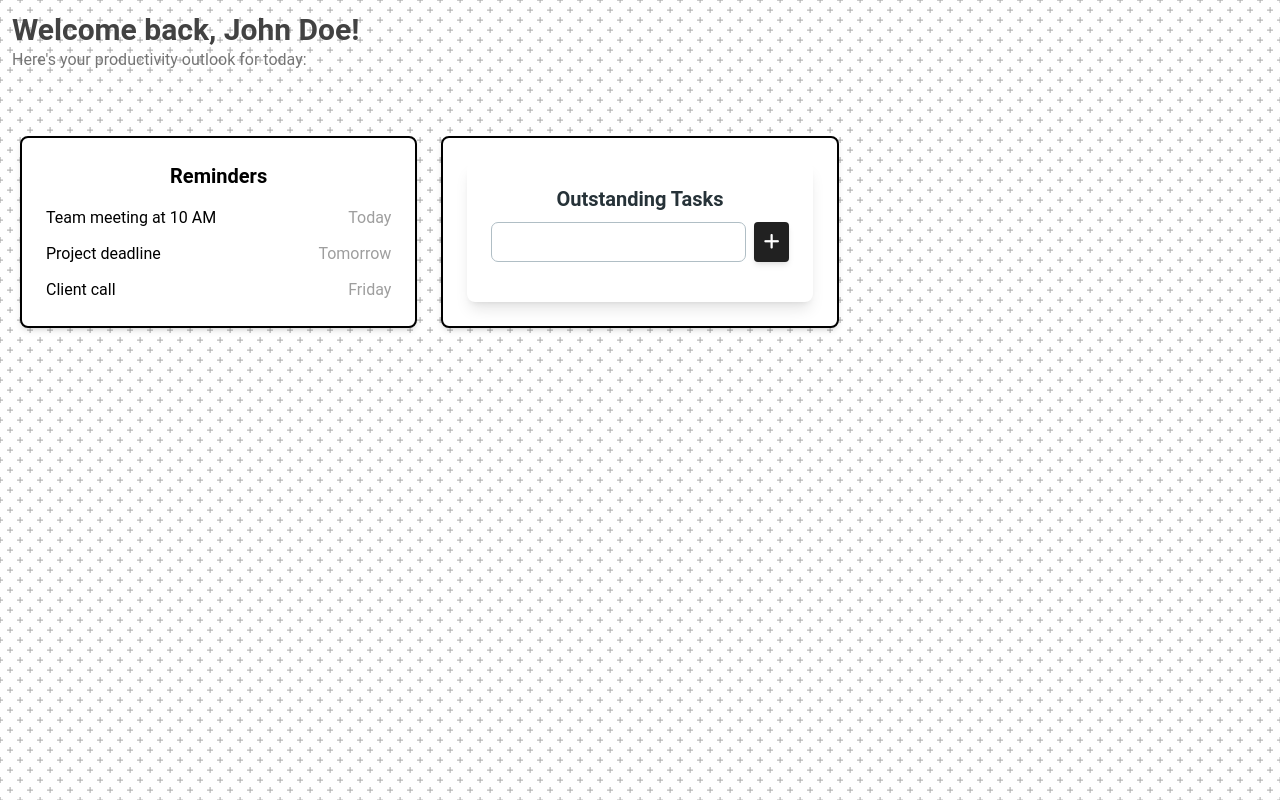
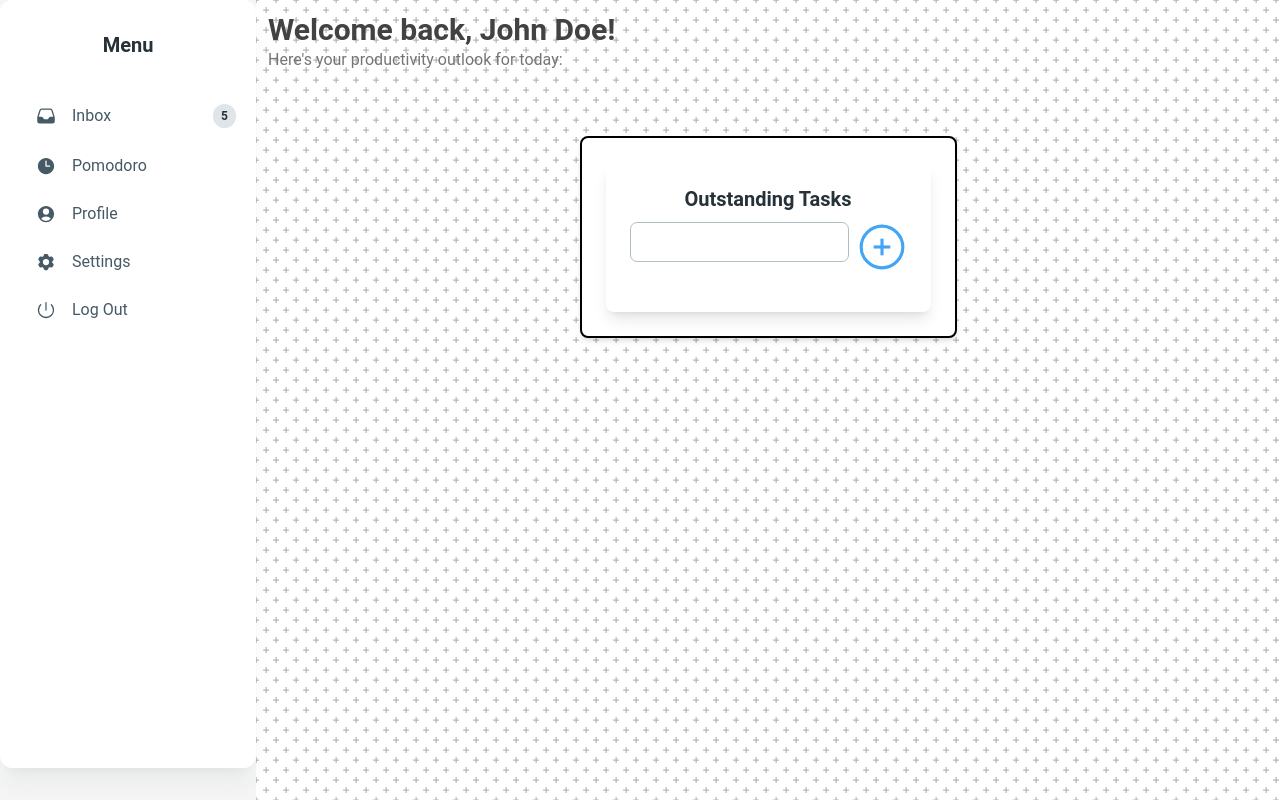
Before and after one commit to gka1m/Effizen-2, a React (Vite) app: page /home in a window 1280 px wide. Built offline with nearby package versions, Linux system fonts and the light colour scheme.

Commit message:
edited home page and added sidebar component

```diff
--- a/package.json
+++ b/package.json
@@ -11,6 +11,7 @@
   },
   "dependencies": {
     "@fortawesome/fontawesome-free": "^6.6.0",
+    "@heroicons/react": "^2.2.0",
     "@material-tailwind/react": "^2.1.10",
     "@types/react-router-dom": "^5.3.3",
     "react": "^18.3.1",
--- a/src/components/Navigation.tsx
+++ b/src/components/Navigation.tsx
@@ -198,26 +198,10 @@
         </Typography>
         <div className="hidden lg:block">{navList}</div>
         <div className="flex items-center gap-x-1">
-          <Button
-            variant="text"
-            size="sm"
-            className="hidden lg:inline-block"
-            placeholder={undefined}
-            onPointerEnterCapture={undefined}
-            onPointerLeaveCapture={undefined}
-          >
-            <span>Log In</span>
-          </Button>
-          <Button
-            variant="gradient"
-            size="sm"
-            className="hidden lg:inline-block"
-            placeholder={undefined}
-            onPointerEnterCapture={undefined}
-            onPointerLeaveCapture={undefined}
-          >
-            <span>Sign in</span>
-          </Button>
+          <button className="bg-blue-950 text-blue-400 border border-blue-400 border-b-4 font-medium overflow-hidden relative px-4 py-2 rounded-md hover:brightness-150 hover:border-t-4 hover:border-b active:opacity-75 outline-none duration-300 group">
+            <span className="bg-blue-400 shadow-blue-400 absolute -top-[150%] left-0 inline-flex w-80 h-[5px] rounded-md opacity-50 group-hover:top-[150%] duration-500 shadow-[0_0_10px_10px_rgba(0,0,0,0.3)]"></span>
+            Sign Up/Login
+          </button>
         </div>
         <IconButton
           variant="text"
--- a/src/components/Sidebar.tsx
+++ b/src/components/Sidebar.tsx
@@ -1,9 +1,131 @@
 import React from "react";
-import "./App.css";
-import "./index.css";
+import {
+  Card,
+  Typography,
+  List,
+  ListItem,
+  ListItemPrefix,
+  ListItemSuffix,
+  Chip,
+} from "@material-tailwind/react";
+import {
+  UserCircleIcon,
+  Cog6ToothIcon,
+  InboxIcon,
+  PowerIcon,
+  ClockIcon,
+} from "@heroicons/react/24/solid";
 
-const Sidebar = () => {
-  return <div>Sidebar</div>;
+const Sidebar: React.FC = () => {
+  return (
+    <Card
+      className="h-[calc(100vh-2rem)] w-full max-w-[20rem] p-4 shadow-xl shadow-blue-gray-900/5"
+      placeholder={undefined}
+      onPointerEnterCapture={undefined}
+      onPointerLeaveCapture={undefined}
+    >
+      <div className="mb-2 p-4">
+        <Typography
+          variant="h5"
+          color="blue-gray"
+          placeholder={undefined}
+          onPointerEnterCapture={undefined}
+          onPointerLeaveCapture={undefined}
+        >
+          Menu
+        </Typography>
+      </div>
+      <List
+        placeholder={undefined}
+        onPointerEnterCapture={undefined}
+        onPointerLeaveCapture={undefined}
+      >
+        <ListItem
+          placeholder={undefined}
+          onPointerEnterCapture={undefined}
+          onPointerLeaveCapture={undefined}
+        >
+          <ListItemPrefix
+            placeholder={undefined}
+            onPointerEnterCapture={undefined}
+            onPointerLeaveCapture={undefined}
+          >
+            <InboxIcon className="h-5 w-5" />
+          </ListItemPrefix>
+          Inbox
+          <ListItemSuffix
+            placeholder={undefined}
+            onPointerEnterCapture={undefined}
+            onPointerLeaveCapture={undefined}
+          >
+            <Chip
+              value="5"
+              size="sm"
+              variant="ghost"
+              color="blue-gray"
+              className="rounded-full"
+            />
+          </ListItemSuffix>
+        </ListItem>
+        <ListItem
+          placeholder={undefined}
+          onPointerEnterCapture={undefined}
+          onPointerLeaveCapture={undefined}
+        >
+          <ListItemPrefix
+            placeholder={undefined}
+            onPointerEnterCapture={undefined}
+            onPointerLeaveCapture={undefined}
+          >
+            <ClockIcon className="h-5 w-5" />
+          </ListItemPrefix>
+          Pomodoro
+        </ListItem>
+        <ListItem
+          placeholder={undefined}
+          onPointerEnterCapture={undefined}
+          onPointerLeaveCapture={undefined}
+        >
+          <ListItemPrefix
+            placeholder={undefined}
+            onPointerEnterCapture={undefined}
+            onPointerLeaveCapture={undefined}
+          >
+            <UserCircleIcon className="h-5 w-5" />
+          </ListItemPrefix>
+          Profile
+        </ListItem>
+        <ListItem
+          placeholder={undefined}
+          onPointerEnterCapture={undefined}
+          onPointerLeaveCapture={undefined}
+        >
+          <ListItemPrefix
+            placeholder={undefined}
+            onPointerEnterCapture={undefined}
+            onPointerLeaveCapture={undefined}
+          >
+            <Cog6ToothIcon className="h-5 w-5" />
+          </ListItemPrefix>
+          Settings
+        </ListItem>
+        <ListItem
+          placeholder={undefined}
+          onPointerEnterCapture={undefined}
+          onPointerLeaveCapture={undefined}
+        >
+          <ListItemPrefix
+            placeholder={undefined}
+            onPointerEnterCapture={undefined}
+            onPointerLeaveCapture={undefined}
+          >
+            <PowerIcon className="h-5 w-5" />
+          </ListItemPrefix>
+          Log Out
+        </ListItem>
+      </List>
+    </Card>
+  );
 };
 
 export default Sidebar;
--- a/src/components/Tasklist.tsx
+++ b/src/components/Tasklist.tsx
@@ -7,6 +7,7 @@
   IconButton,
 } from "@material-tailwind/react";
 import "@fortawesome/fontawesome-free/css/all.min.css";
+import { TrashIcon } from "@heroicons/react/24/outline";
 
 interface Task {
   id: number;
@@ -119,15 +120,35 @@
             onPointerLeaveCapture={undefined}
             crossOrigin={undefined}
           />
-          <IconButton
+          {/* <IconButton
             className="rounded"
             placeholder={undefined}
             onPointerEnterCapture={undefined}
             onPointerLeaveCapture={undefined}
             onClick={addTask}
           >
-            <i className="fab fa-plus text-lg" />
-          </IconButton>
+            <PlusIcon className="h-5 w-5" />
+          </IconButton> */}
+          <button
+            title="Add New"
+            className="group cursor-pointer outline-none hover:rotate-90 duration-300"
+            onClick={addTask}
+          >
+            <svg
+              xmlns="http://www.w3.org/2000/svg"
+              width="50px"
+              height="50px"
+              viewBox="0 0 24 24"
+              className="stroke-blue-400 fill-none group-hover:fill-blue-800 group-active:stroke-blue-200 group-active:fill-blue-600 group-active:duration-0 duration-300"
+            >
+              <path
+                d="M12 22C17.5 22 22 17.5 22 12C22 6.5 17.5 2 12 2C6.5 2 2 6.5 2 12C2 17.5 6.5 22 12 22Z"
+                stroke-width="1.5"
+              ></path>
+              <path d="M8 12H16" stroke-width="1.5"></path>
+              <path d="M12 16V8" stroke-width="1.5"></path>
+            </svg>
+          </button>
         </div>
         <ul className="space-y-2">
           {tasks.map((task) => (
@@ -162,7 +183,7 @@
                 onPointerEnterCapture={undefined}
                 onPointerLeaveCapture={undefined}
               >
-                <i className="fas fa-trash text-red-500" />
+                <TrashIcon className="h-5 w-5 text-red-500" />
               </IconButton>
             </li>
           ))}
--- a/src/home_page.tsx
+++ b/src/home_page.tsx
@@ -1,5 +1,6 @@
 import React from "react";
 import { Helmet } from "react-helmet-async";
+import Sidebar from "./components/Sidebar";
 import "./App.css";
 import "./index.css";
 import Tasklist from "./components/Tasklist";
@@ -12,7 +13,15 @@
       <Helmet>
         <title>Home</title>
       </Helmet>
-      <div className="home-bg h-screen w-screen">
+      {/* Parent Flex Container */}
+      <div className="flex h-screen w-screen">
+        {/* Sidebar */}
+        <div className="w-64 bg-gray-100 shadow-md">
+          <Sidebar />
+        </div>
+
+        {/* Main Content */}
+        <div className="flex-1 home-bg overflow-y-auto">
           {/* Welcome Back Section */}
           <section className="mb-8 p-3">
             <h1 className="text-3xl font-bold text-gray-800 text-left">
@@ -22,28 +31,13 @@
               Here's your productivity outlook for today:
             </p>
           </section>
+
           {/* Main Content Grid */}
-        <div className="grid grid-cols-1 sm:grid-cols-2 lg:grid-cols-3 gap-6 p-5">
-          <div className="bg-white p-6 rounded-lg shadow-md card">
-            <h2 className="text-xl font-semibold mb-4">Reminders</h2>
-            <ul className="space-y-3">
-              <li className="flex justify-between">
-                <span>Team meeting at 10 AM</span>
-                <span className="text-gray-500">Today</span>
-              </li>
-              <li className="flex justify-between">
-                <span>Project deadline</span>
-                <span className="text-gray-500">Tomorrow</span>
-              </li>
-              <li className="flex justify-between">
-                <span>Client call</span>
-                <span className="text-gray-500">Friday</span>
-              </li>
-            </ul>
-          </div>
+          <div className="flex justify-center p-5">
             {/* Task List */}
             <div className="bg-white p-6 rounded-lg shadow-md card">
               <Tasklist />
+            </div>
           </div>
         </div>
       </div>
```
Also changed, not shown: 1 other file (tests, documents, lock files or other folders). Lines whose indentation alone changed are shown as unchanged.
